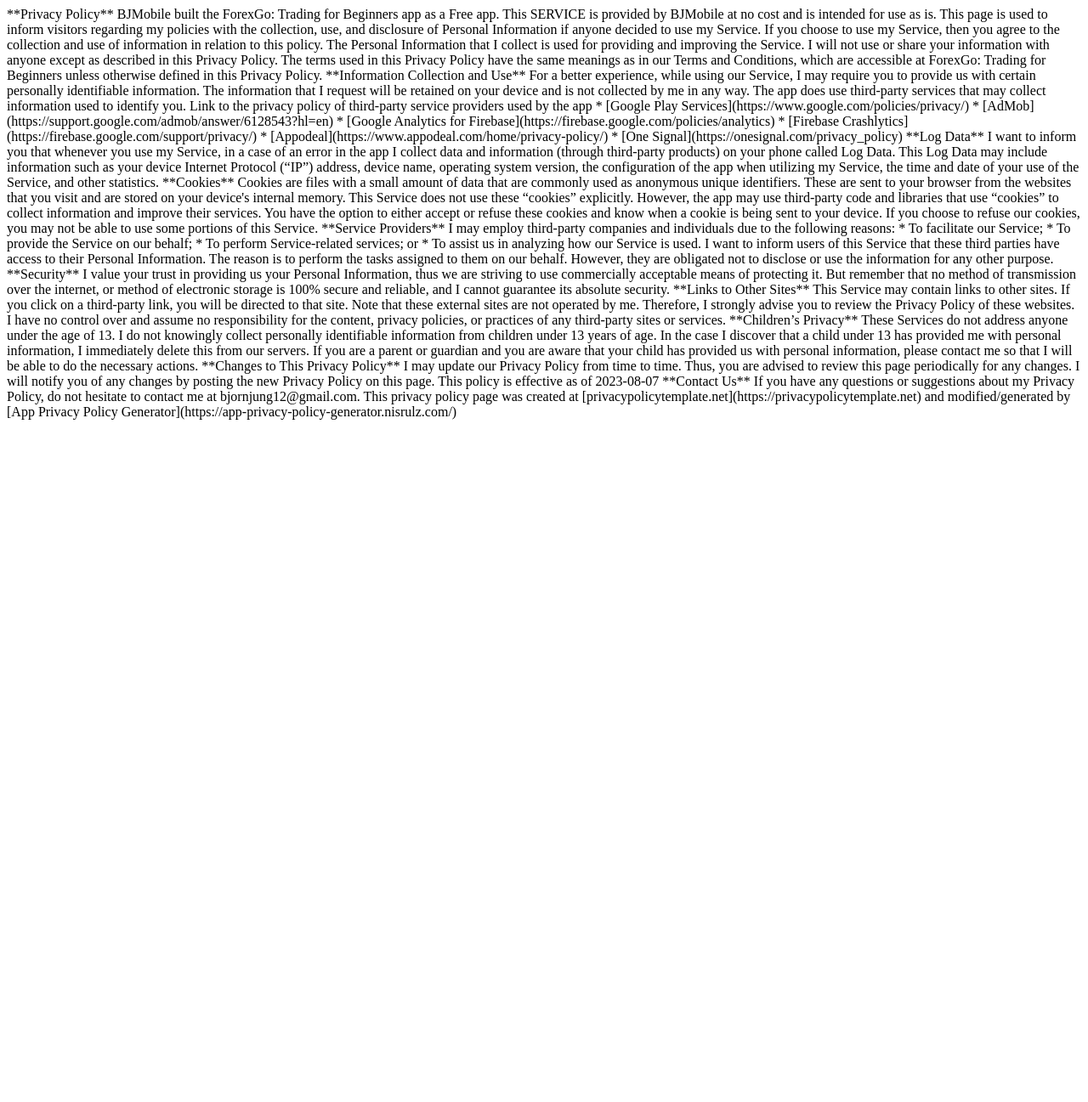
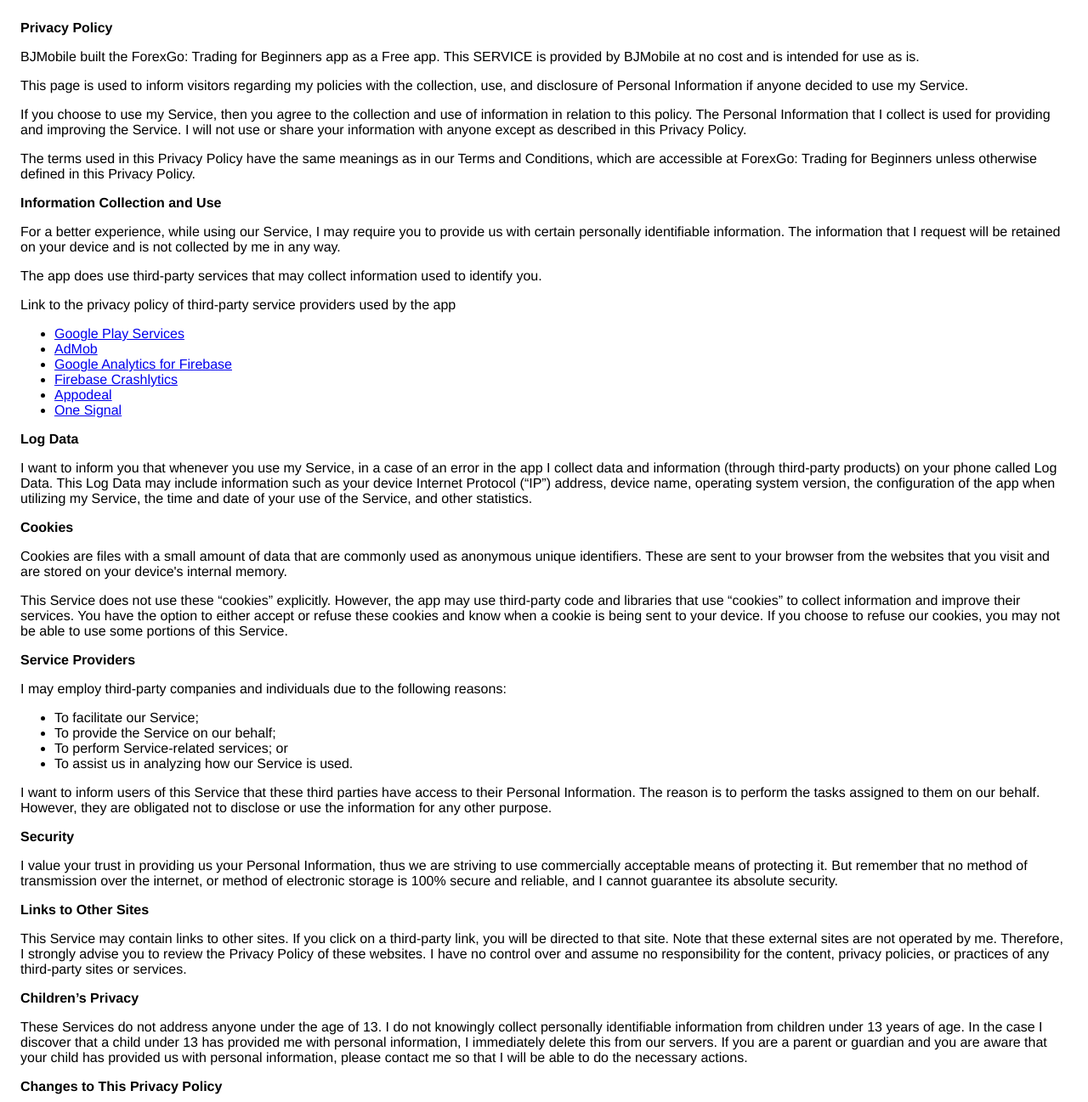
Before and after one commit to bjornjung12/privacy, a plain HTML site: page index.html in a window 1280 px wide. Shown: the top 1297 px of the page at 85% size. Before the commit the page ends 800 px from the top, so only its background shows below. Drawn offline with Linux system fonts and the light colour scheme.

Commit message:
Update index.html

```diff
--- a/index.html
+++ b/index.html
@@ -1,69 +1,109 @@
-**Privacy Policy**
-
-BJMobile built the ForexGo: Trading for Beginners app as a Free app. This SERVICE is provided by BJMobile at no cost and is intended for use as is.
-
-This page is used to inform visitors regarding my policies with the collection, use, and disclosure of Personal Information if anyone decided to use my Service.
-
-If you choose to use my Service, then you agree to the collection and use of information in relation to this policy. The Personal Information that I collect is used for providing and improving the Service. I will not use or share your information with anyone except as described in this Privacy Policy.
-
-The terms used in this Privacy Policy have the same meanings as in our Terms and Conditions, which are accessible at ForexGo: Trading for Beginners unless otherwise defined in this Privacy Policy.
-
-**Information Collection and Use**
-
-For a better experience, while using our Service, I may require you to provide us with certain personally identifiable information. The information that I request will be retained on your device and is not collected by me in any way.
-
-The app does use third-party services that may collect information used to identify you.
-
-Link to the privacy policy of third-party service providers used by the app
-
-*   [Google Play Services](https://www.google.com/policies/privacy/)
-*   [AdMob](https://support.google.com/admob/answer/6128543?hl=en)
-*   [Google Analytics for Firebase](https://firebase.google.com/policies/analytics)
-*   [Firebase Crashlytics](https://firebase.google.com/support/privacy/)
-*   [Appodeal](https://www.appodeal.com/home/privacy-policy/)
-*   [One Signal](https://onesignal.com/privacy_policy)
-
-**Log Data**
-
-I want to inform you that whenever you use my Service, in a case of an error in the app I collect data and information (through third-party products) on your phone called Log Data. This Log Data may include information such as your device Internet Protocol (“IP”) address, device name, operating system version, the configuration of the app when utilizing my Service, the time and date of your use of the Service, and other statistics.
-
-**Cookies**
-
-Cookies are files with a small amount of data that are commonly used as anonymous unique identifiers. These are sent to your browser from the websites that you visit and are stored on your device's internal memory.
-
-This Service does not use these “cookies” explicitly. However, the app may use third-party code and libraries that use “cookies” to collect information and improve their services. You have the option to either accept or refuse these cookies and know when a cookie is being sent to your device. If you choose to refuse our cookies, you may not be able to use some portions of this Service.
-
-**Service Providers**
-
-I may employ third-party companies and individuals due to the following reasons:
-
-*   To facilitate our Service;
-*   To provide the Service on our behalf;
-*   To perform Service-related services; or
-*   To assist us in analyzing how our Service is used.
-
-I want to inform users of this Service that these third parties have access to their Personal Information. The reason is to perform the tasks assigned to them on our behalf. However, they are obligated not to disclose or use the information for any other purpose.
-
-**Security**
-
-I value your trust in providing us your Personal Information, thus we are striving to use commercially acceptable means of protecting it. But remember that no method of transmission over the internet, or method of electronic storage is 100% secure and reliable, and I cannot guarantee its absolute security.
-
-**Links to Other Sites**
-
-This Service may contain links to other sites. If you click on a third-party link, you will be directed to that site. Note that these external sites are not operated by me. Therefore, I strongly advise you to review the Privacy Policy of these websites. I have no control over and assume no responsibility for the content, privacy policies, or practices of any third-party sites or services.
-
-**Children’s Privacy**
-
-These Services do not address anyone under the age of 13. I do not knowingly collect personally identifiable information from children under 13 years of age. In the case I discover that a child under 13 has provided me with personal information, I immediately delete this from our servers. If you are a parent or guardian and you are aware that your child has provided us with personal information, please contact me so that I will be able to do the necessary actions.
-
-**Changes to This Privacy Policy**
-
-I may update our Privacy Policy from time to time. Thus, you are advised to review this page periodically for any changes. I will notify you of any changes by posting the new Privacy Policy on this page.
-
-This policy is effective as of 2023-08-07
-
-**Contact Us**
-
-If you have any questions or suggestions about my Privacy Policy, do not hesitate to contact me at bjornjung12@gmail.com.
-
-This privacy policy page was created at [privacypolicytemplate.net](https://privacypolicytemplate.net) and modified/generated by [App Privacy Policy Generator](https://app-privacy-policy-generator.nisrulz.com/)
+<!DOCTYPE html>
+    <html>
+    <head>
+      <meta charset='utf-8'>
+      <meta name='viewport' content='width=device-width'>
+      <title>Privacy Policy</title>
+      <style> body { font-family: 'Helvetica Neue', Helvetica, Arial, sans-serif; padding:1em; } </style>
+    </head>
+    <body>
+    <strong>Privacy Policy</strong> <p>
+                  BJMobile built the ForexGo: Trading for Beginners app as
+                  a Free app. This SERVICE is provided by
+                  BJMobile at no cost and is intended for use as
+                  is.
+                </p> <p>
+                  This page is used to inform visitors regarding my
+                  policies with the collection, use, and disclosure of Personal
+                  Information if anyone decided to use my Service.
+                </p> <p>
+                  If you choose to use my Service, then you agree to
+                  the collection and use of information in relation to this
+                  policy. The Personal Information that I collect is
+                  used for providing and improving the Service. I will not use or share your information with
+                  anyone except as described in this Privacy Policy.
+                </p> <p>
+                  The terms used in this Privacy Policy have the same meanings
+                  as in our Terms and Conditions, which are accessible at
+                  ForexGo: Trading for Beginners unless otherwise defined in this Privacy Policy.
+                </p> <p><strong>Information Collection and Use</strong></p> <p>
+                  For a better experience, while using our Service, I
+                  may require you to provide us with certain personally
+                  identifiable information. The information that
+                  I request will be retained on your device and is not collected by me in any way.
+                </p> <div><p>
+                    The app does use third-party services that may collect
+                    information used to identify you.
+                  </p> <p>
+                    Link to the privacy policy of third-party service providers used
+                    by the app
+                  </p> <ul><li><a href="https://www.google.com/policies/privacy/" target="_blank" rel="noopener noreferrer">Google Play Services</a></li><li><a href="https://support.google.com/admob/answer/6128543?hl=en" target="_blank" rel="noopener noreferrer">AdMob</a></li><li><a href="https://firebase.google.com/policies/analytics" target="_blank" rel="noopener noreferrer">Google Analytics for Firebase</a></li><li><a href="https://firebase.google.com/support/privacy/" target="_blank" rel="noopener noreferrer">Firebase Crashlytics</a></li><!----><!----><!----><!----><!----><li><a href="https://www.appodeal.com/home/privacy-policy/" target="_blank" rel="noopener noreferrer">Appodeal</a></li><!----><!----><!----><!----><li><a href="https://onesignal.com/privacy_policy" target="_blank" rel="noopener noreferrer">One Signal</a></li><!----><!----><!----><!----><!----><!----><!----><!----><!----><!----><!----><!----><!----></ul></div> <p><strong>Log Data</strong></p> <p>
+                  I want to inform you that whenever you
+                  use my Service, in a case of an error in the app
+                  I collect data and information (through third-party
+                  products) on your phone called Log Data. This Log Data may
+                  include information such as your device Internet Protocol
+                  (“IP”) address, device name, operating system version, the
+                  configuration of the app when utilizing my Service,
+                  the time and date of your use of the Service, and other
+                  statistics.
+                </p> <p><strong>Cookies</strong></p> <p>
+                  Cookies are files with a small amount of data that are
+                  commonly used as anonymous unique identifiers. These are sent
+                  to your browser from the websites that you visit and are
+                  stored on your device's internal memory.
+                </p> <p>
+                  This Service does not use these “cookies” explicitly. However,
+                  the app may use third-party code and libraries that use
+                  “cookies” to collect information and improve their services.
+                  You have the option to either accept or refuse these cookies
+                  and know when a cookie is being sent to your device. If you
+                  choose to refuse our cookies, you may not be able to use some
+                  portions of this Service.
+                </p> <p><strong>Service Providers</strong></p> <p>
+                  I may employ third-party companies and
+                  individuals due to the following reasons:
+                </p> <ul><li>To facilitate our Service;</li> <li>To provide the Service on our behalf;</li> <li>To perform Service-related services; or</li> <li>To assist us in analyzing how our Service is used.</li></ul> <p>
+                  I want to inform users of this Service
+                  that these third parties have access to their Personal
+                  Information. The reason is to perform the tasks assigned to
+                  them on our behalf. However, they are obligated not to
+                  disclose or use the information for any other purpose.
+                </p> <p><strong>Security</strong></p> <p>
+                  I value your trust in providing us your
+                  Personal Information, thus we are striving to use commercially
+                  acceptable means of protecting it. But remember that no method
+                  of transmission over the internet, or method of electronic
+                  storage is 100% secure and reliable, and I cannot
+                  guarantee its absolute security.
+                </p> <p><strong>Links to Other Sites</strong></p> <p>
+                  This Service may contain links to other sites. If you click on
+                  a third-party link, you will be directed to that site. Note
+                  that these external sites are not operated by me.
+                  Therefore, I strongly advise you to review the
+                  Privacy Policy of these websites. I have
+                  no control over and assume no responsibility for the content,
+                  privacy policies, or practices of any third-party sites or
+                  services.
+                </p> <p><strong>Children’s Privacy</strong></p> <div><p>
+                    These Services do not address anyone under the age of 13.
+                    I do not knowingly collect personally
+                    identifiable information from children under 13 years of age. In the case
+                    I discover that a child under 13 has provided
+                    me with personal information, I immediately
+                    delete this from our servers. If you are a parent or guardian
+                    and you are aware that your child has provided us with
+                    personal information, please contact me so that
+                    I will be able to do the necessary actions.
+                  </p></div> <!----> <p><strong>Changes to This Privacy Policy</strong></p> <p>
+                  I may update our Privacy Policy from
+                  time to time. Thus, you are advised to review this page
+                  periodically for any changes. I will
+                  notify you of any changes by posting the new Privacy Policy on
+                  this page.
+                </p> <p>This policy is effective as of 2023-08-07</p> <p><strong>Contact Us</strong></p> <p>
+                  If you have any questions or suggestions about my
+                  Privacy Policy, do not hesitate to contact me at bjornjung12@gmail.com.
+                </p> <p>This privacy policy page was created at <a href="https://privacypolicytemplate.net" target="_blank" rel="noopener noreferrer">privacypolicytemplate.net </a>and modified/generated by <a href="https://app-privacy-policy-generator.nisrulz.com/" target="_blank" rel="noopener noreferrer">App Privacy Policy Generator</a></p>
+    </body>
+    </html>
```
